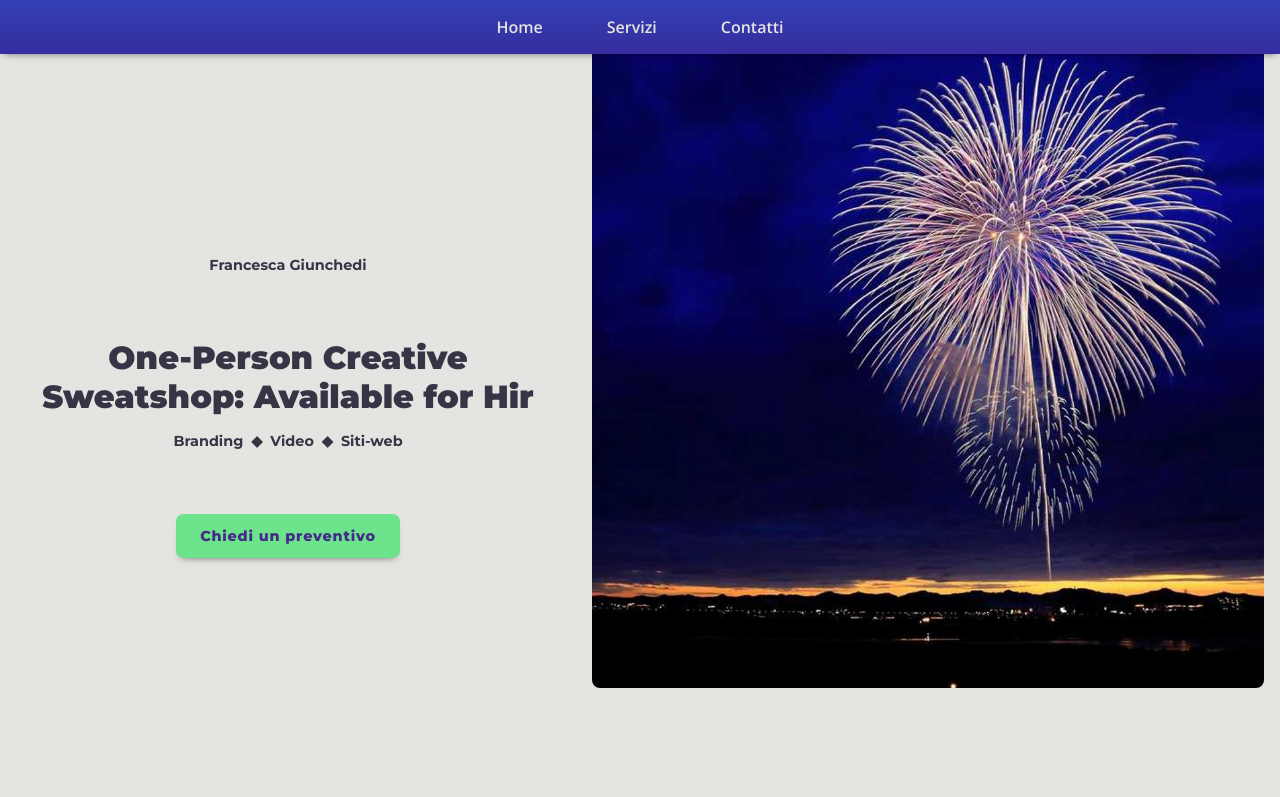
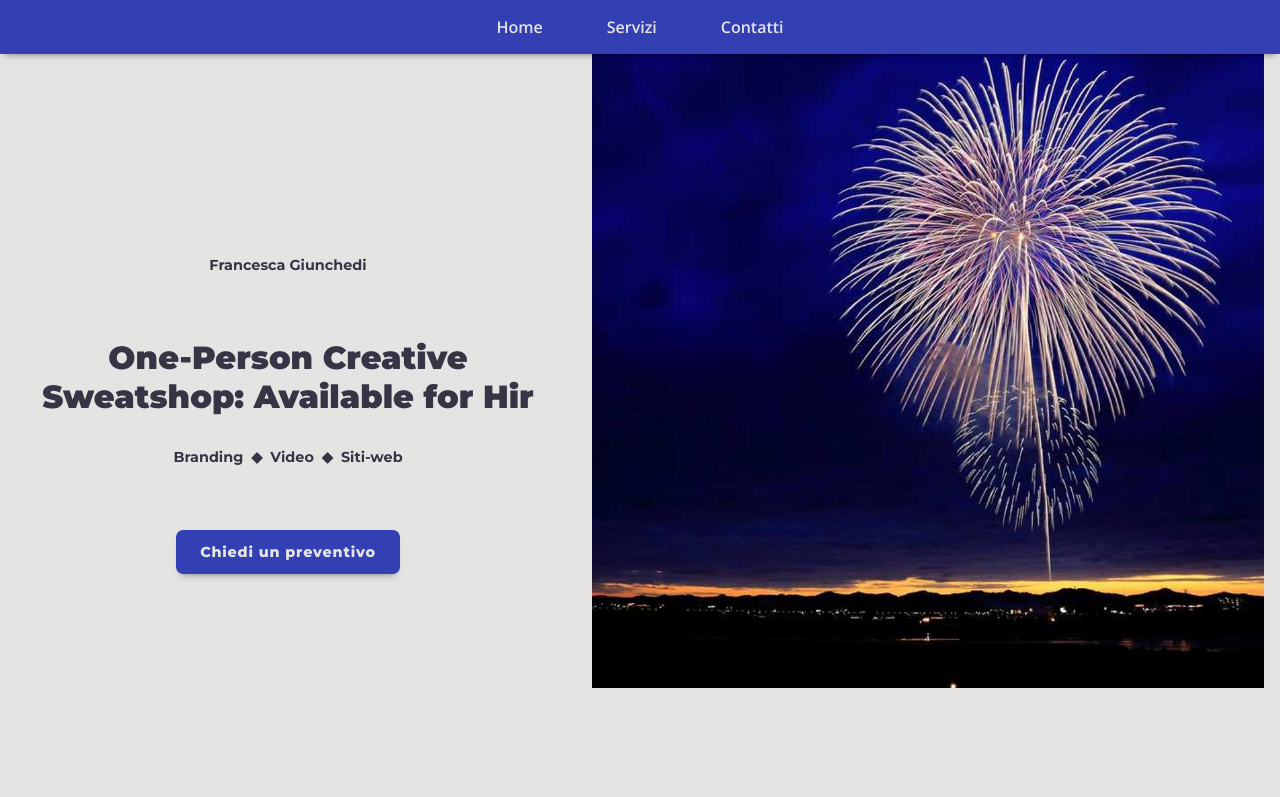
Before and after one commit to francescagiunchedi/MyWebsite, a website: page index black humor test.html in a window 1280 px wide. Shown: the top 797 px of the page. Drawn offline with nearby package versions, Linux system fonts and the light colour scheme.

Commit message:
changed img sixe

```diff
--- a/src/_grids.scss
+++ b/src/_grids.scss
@@ -1,77 +1,37 @@
 main {
   @include tablets {
     .logos,
-    .websites {
-      margin: auto;
+    .websites,
+    .animations {
+      float: left;
       display: grid;
-      grid-template-columns: 40% 45%;
+      grid-template-columns: 65% 35%;
       grid-template-rows: auto;
       grid-template-areas: "left right";
-      gap: 2rem;
+      padding-bottom: 15rem;
 
       .section-img {
-        transform: translateY(-2rem);
         grid-area: left;
       }
       .section-text {
         grid-area: right;
         margin: auto;
+        padding-left: 4rem;
+        padding-right: 6rem;
       }
     }
 
     .animations {
-      display: grid;
-      grid-template-columns: 45% 40%;
-      grid-template-rows: auto;
-      grid-template-areas: "left right";
-      gap: 2rem;
-      margin: auto;
-
+      float: right;
+      grid-template-columns: 35% 65%;
       .section-img {
-        transform: translateY(-2rem);
         grid-area: right;
       }
       .section-text {
         grid-area: left;
-
+        padding-right: 4rem;
+        padding-left: 6rem;
         margin: auto;
-      }
-    }
-  }
-  @include desktops {
-    .logos,
-    .websites {
-      display: grid;
-      grid-template-columns: 40% 45%;
-      grid-template-rows: auto;
-      grid-template-areas: "left right";
-      gap: 4rem;
-
-      .section-img {
-        transform: translateY(-2rem);
-        grid-area: left;
-      }
-      .section-text {
-        grid-area: right;
-        margin: auto;
-      }
-    }
-
-    .animations {
-      display: grid;
-      grid-template-columns: 45% 40%;
-      grid-template-rows: auto;
-      grid-template-areas: "left right";
-      gap: 4rem;
-      .section-img {
-        transform: translateY(-2rem);
-        grid-area: right;
-      }
-      .section-text {
-        grid-area: left;
-
-        margin: auto;
-      }
       }
     }
   }
@@ -106,3 +66,4 @@ main {
       }
     }
   }
+}
--- a/src/_header.scss
+++ b/src/_header.scss
@@ -14,7 +14,7 @@ header {
     width: 100vw;
     position: fixed;
     @include desktops {
-      background: linear-gradient($primaryColor, hsl(245deg 56% 40%));
+      background: $primaryColor;
     }
     ul {
       justify-content: space-evenly;
@@ -36,7 +36,7 @@ header {
   .list-row {
     display: flex;
     justify-content: center;
-    padding-top: 1rem;
+    padding-top: 2rem;
     li {
       &:before {
         color: $backgroundColorTop;
@@ -77,9 +77,14 @@ header {
       .button {
         a {
           // font-size: 0.8rem;
-          color: $secondaryColor;
-          background: $accentColor;
-          border: solid $accentColor;
+          color: $backgroundColorTop;
+          background: $primaryColor;
+          border: solid $primaryColor;
+          &:hover {
+            color: $primaryColor;
+            background: $backgroundColorTop;
+            border: solid $primaryColor;
+          }
         }
       }
     }
@@ -95,12 +100,11 @@ header {
         padding: 0%;
         display: block;
         object-fit: cover;
-        min-width: 30%;
-        max-width: 100%;
+        max-width: 1280 px;
+        min-width: 500 px;
+        width: 100%;
+
         height: auto;
-      }
-      @include desktops {
-        border-radius: 0.5rem;
       }
     }
   }
@@ -117,6 +121,9 @@ header {
       margin: 0 auto;
       h1 {
         font-size: 2em;
+        span {
+          font-weight: 500;
+        }
       }
       h6 {
         font-size: 0.9em;
--- a/src/_main.scss
+++ b/src/_main.scss
@@ -4,57 +4,56 @@ main {
 
   section {
     padding-top: 3rem;
-    width: 85%;
+
+
     margin: auto;
     @include tablets {
-      width: 75%;
       padding-top: 6rem;
       text-align: start;
     }
-    @include desktops {
-      padding-top: 10%;
-      width: 70%;
+    .section-img {
+      img {
+        max-width: 100%;
+        min-width: 100px;
+        width: 100%;
+        height: auto;
+        min-height: 400px;
+        max-height: 600px;
+        object-fit: cover;
+        border-radius: 0.5rem;
+      }
     }
 
-    .section-img {
-      width: 100%;
-      img {
-        border-radius: 0.5rem;
-        margin-bottom: 1rem;
-        object-fit: cover;
-        width: 100%;
-        height: 100%;
-        @include tablets {
-          margin-bottom: 0;
-        }
-        @include desktops {
-          width: 80%;
-          float: right;
-        }
-      }
-    }
     .animations {
       .section-img {
         img {
+          max-width: 100%;
+          min-width: 100px;
+          width: 100%;
+          height: auto;
+          min-height: 400px;
+          max-height: 600px;
+          object-fit: cover;
+          border-radius: 0.5rem;
           @include desktops {
             float: left;
           }
         }
       }
-      .video-responsive {
-        overflow: hidden;
-        padding-bottom: 56.25%;
-        position: relative;
-        height: 0;
-      }
-      .video-responsive iframe {
-        left: 0;
-        top: 0;
-        height: 100%;
-        width: 100%;
-        position: absolute;
-        border-radius: 0.5rem;
-      }
+      // .video-responsive {
+      //   overflow: hidden;
+      //   padding-bottom: 56.25%;
+      //   position: relative;
+      //   height: 0;
+      // }
+      // .video-responsive iframe {
+      //   left: 0;
+      //   top: 0;
+      //   height: 100%;
+      //   width: 100%;
+      //   position: absolute;
+      //   border-radius: 0.5rem;
+      // }
     }
 
     .button {
@@ -71,12 +70,14 @@ main {
     }
   }
   #service {
-    padding-top: 7rem;
     @include tablets {
-      padding-top: 13rem;
+      padding-top: 20rem;
     }
   }
   #about-me {
+    article {
+      padding: 1rem;
+    }
     .section-img {
       width: 80%;
       margin: auto;
```
Also changed, not shown: index.html (+9 -6 lines), css/index.css. Lines whose indentation alone changed are shown as unchanged.
